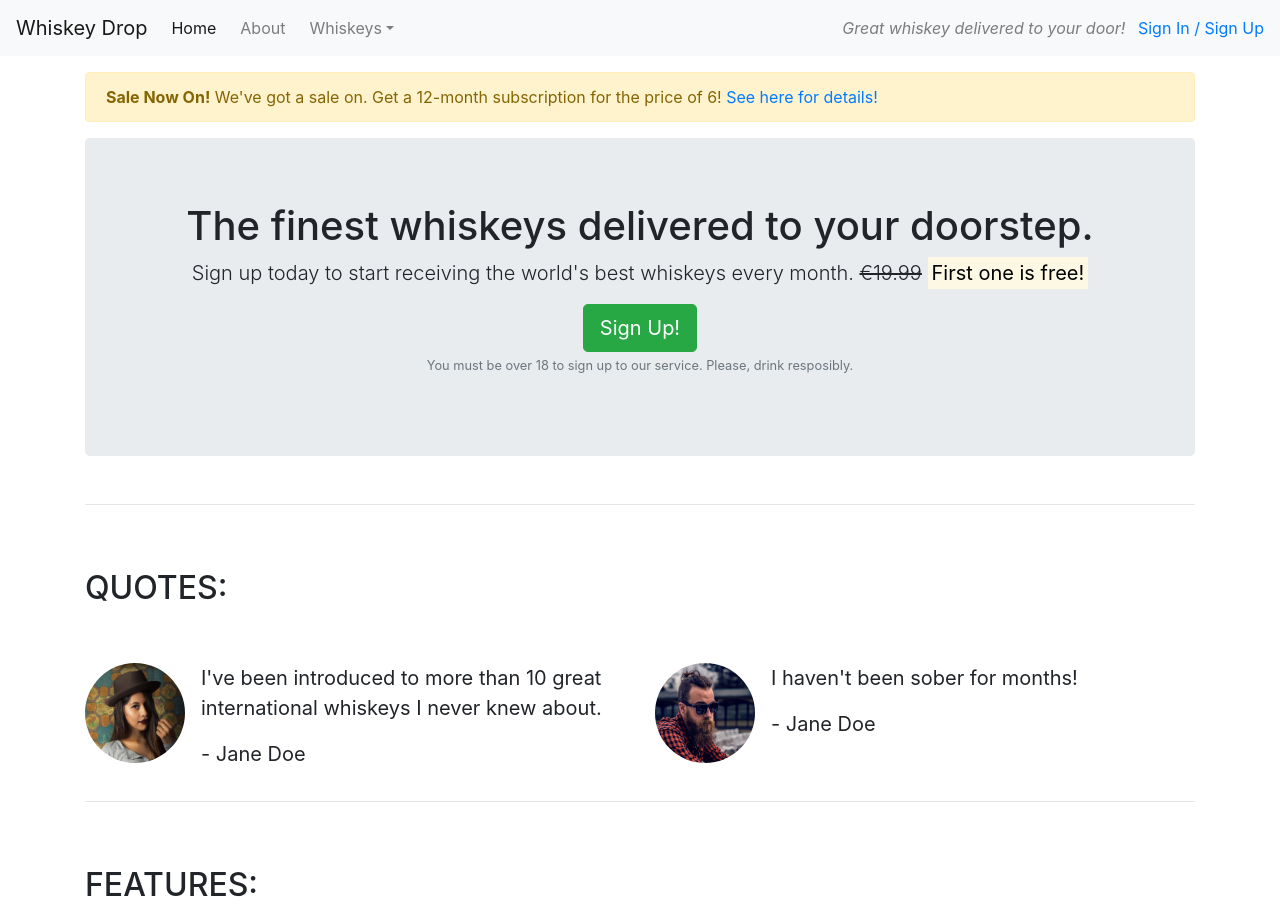
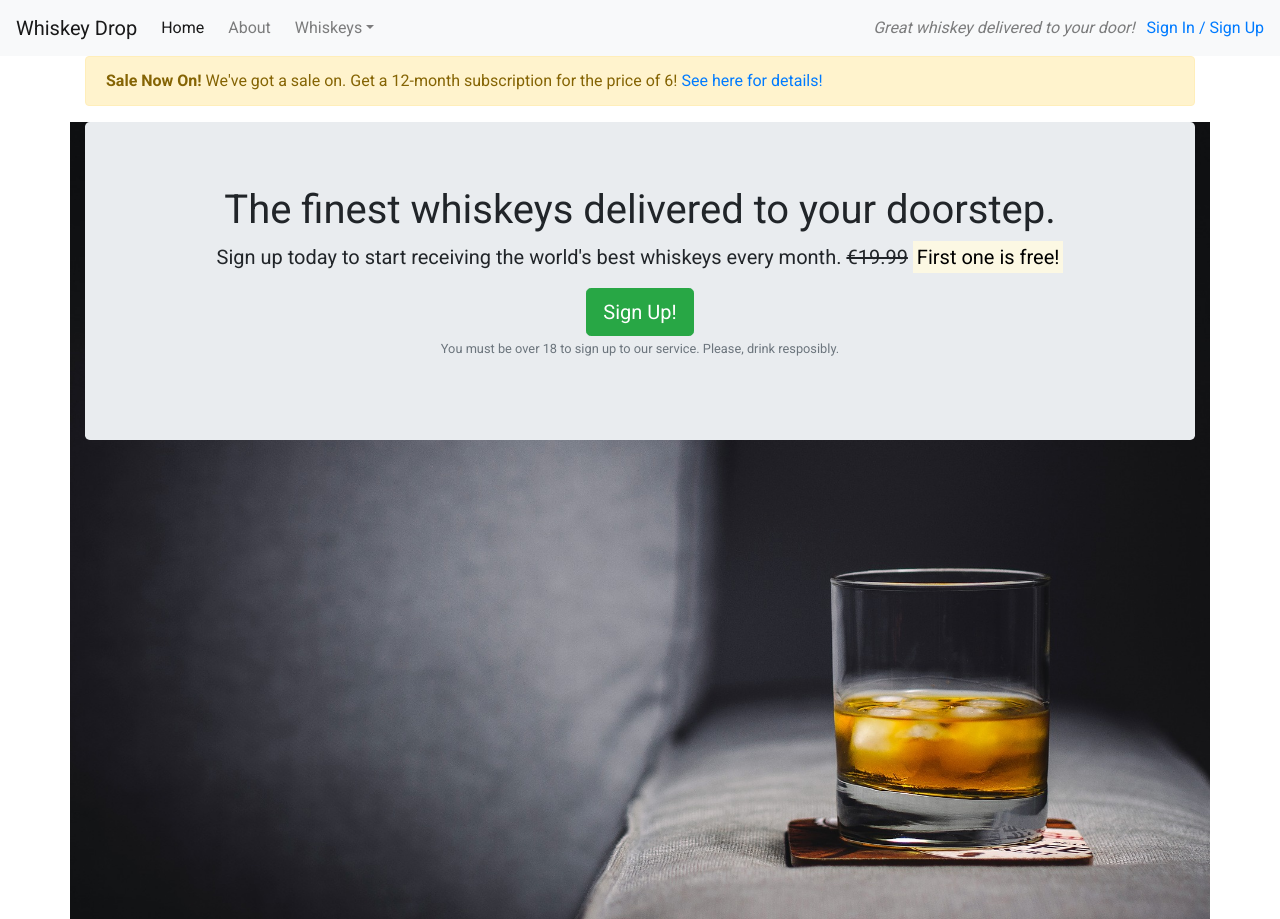
Before and after one commit to liam-kennelly/bootstrap-whiskey, a plain HTML site: page index.html in a window 1280 px wide. Shown: the top 919 px of the page. Drawn offline with nearby package versions, Linux system fonts and the light colour scheme.

Commit message:
added bg image to images folder

```diff
--- a/css/style.css
+++ b/css/style.css
@@ -0,0 +1,19 @@
+body {
+    font-family: 'Roboto', sans-serif;
+}
+
+.alert-container {}
+
+.callout-container {
+    height: 100vh;
+
+    background: url("../images/whiskey-background.jpg") no-repeat bottom right fixed;
+  -webkit-background-size: cover;
+  -moz-background-size: cover;
+  -o-background-size: cover;
+  background-size: cover;
+}
+
+.quotes-container {}
+
+.features-container {}
--- a/index.html
+++ b/index.html
@@ -8,6 +8,9 @@
     <meta name="viewport" content="width=device-width, inital-scale=1.0">
     <link rel="stylesheet" href="https://maxcdn.bootstrapcdn.com/bootstrap/4.1.3/css/bootstrap.min.css">
     <script src="https://kit.fontawesome.com/ff709e133e.js" crossorigin="anonymous"></script>
+    <link rel="preconnect" href="https://fonts.gstatic.com">
+    <link href="https://fonts.googleapis.com/css2?family=Roboto:wght@400;700&display=swap" rel="stylesheet">
+    <link rel="stylesheet" href="css/style.css" type="text/css">
 </head>
 
 <body>
@@ -42,7 +45,7 @@
         </div>
     </nav>
 
-    <article class="container mt-3">
+    <div class="container alert-container">
         <div class="row d-none d-sm-block">
             <div class="col-12">
                 <div class="alert alert-warning">
@@ -51,6 +54,8 @@
                 </div>
             </div>
         </div>
+    </div>
+    <div class="container callout-container">
         <!-- Callout -->
         <div class="row">
             <div class="col-12">
@@ -68,9 +73,10 @@
             </div>
         </div>
         <!-- /.callout -->
-        <hr>
+    </div>
 
-        <!-- Quotes -->
+    <!-- Quotes -->
+    <div class="container quotes-container">
         <section class="quotes">
             <div class="row">
                 <div class="col-12 my-5">
@@ -108,9 +114,10 @@
             </div>
         </section>
         <!-- /.quotes -->
-        <hr>
+    </div>
 
-        <!-- Features -->
+    <!-- Features -->
+    <div class="features-container">
         <section class="features">
             <div class="row">
                 <div class="col-12 my-5">
@@ -149,7 +156,8 @@
             </div>
         </section>
         <!-- /.features -->
-    </article>
+    </div>
+
     <div class="modal" tabindex="-1" id="signUpModal">
         <div class="modal-dialog">
             <div class="modal-content">
@@ -174,7 +182,8 @@
                         </div>
                         <div class="form-group">
                             <label for="repeatPassword">Repeat Password</label>
-                            <input type="password" class="form-control" id="repeatPassword" placeholder="Repeat Password">
+                            <input type="password" class="form-control" id="repeatPassword"
+                                placeholder="Repeat Password">
                         </div>
                         <button type="submit" class="btn btn-success">Submit</button>
                     </form>
```
Also changed, not shown: images/whiskey-background.jpg (added).
